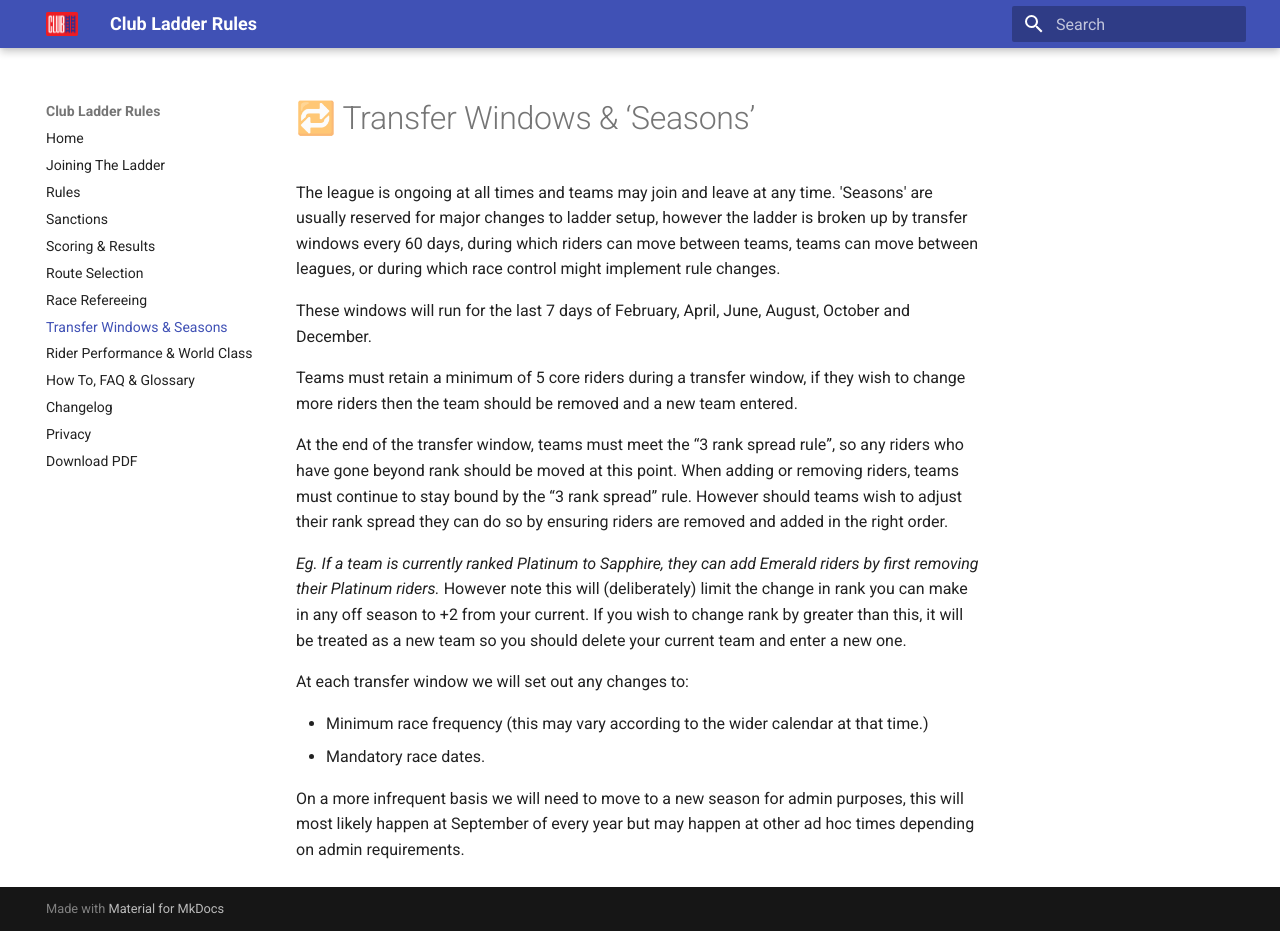
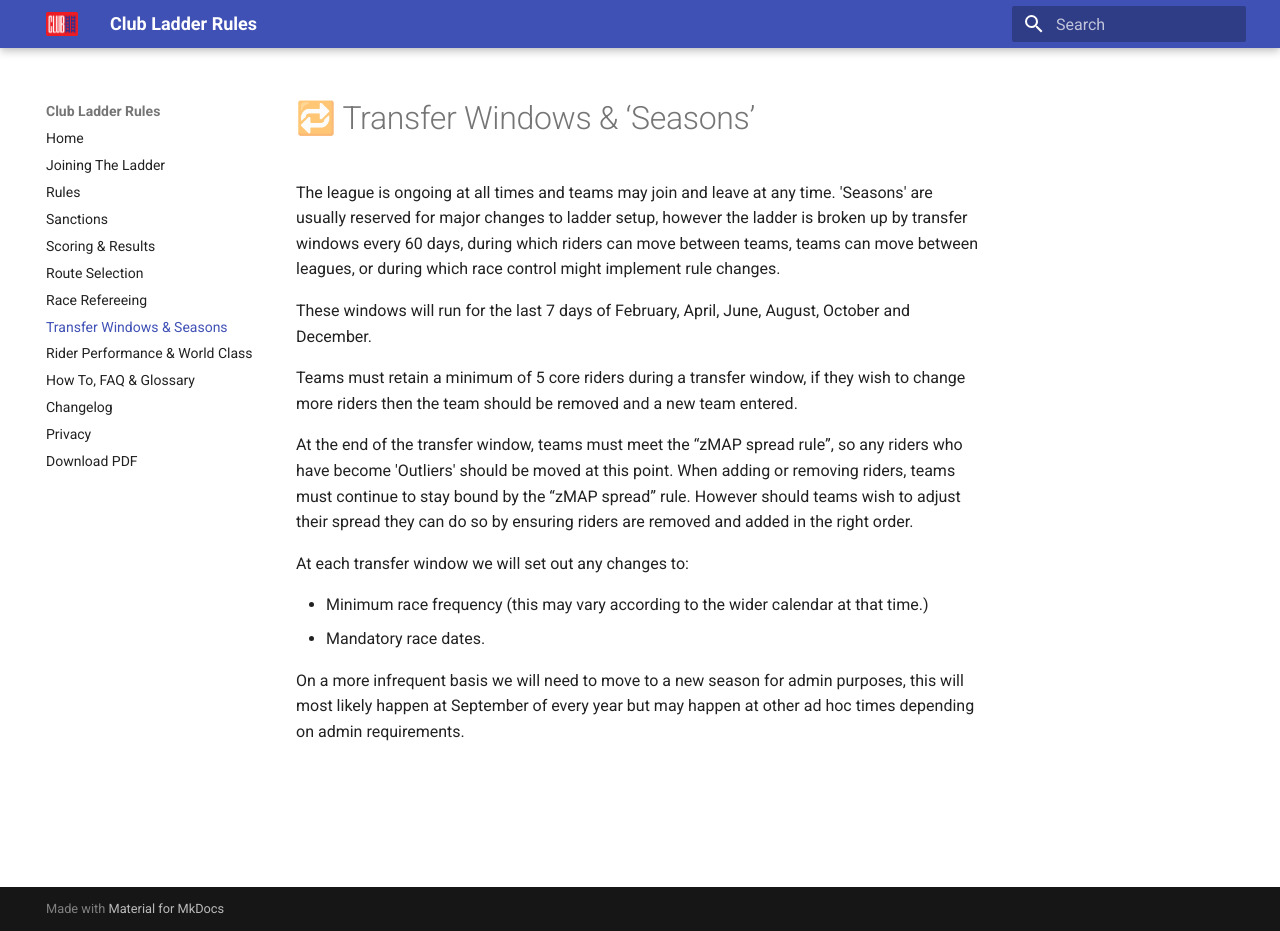
Before and after one commit to gazhay/rules-clubladder, an MkDocs documentation site: the page built from docs/transfer.md, in a window 1280 px wide and 931 px high. Built offline with MkDocs 1.6.1 and Material for MkDocs 9.7.7, drawn with Linux system fonts in a browser that asks for light colours.

Commit message:
Update transfer.md

```diff
--- a/docs/transfer.md
+++ b/docs/transfer.md
@@ -7,10 +7,7 @@ These windows will run for the last 7 days of February, April, June, August, Oct
 
 Teams must retain a minimum of 5 core riders during a transfer window, if they wish to change more riders then the team should be removed and a new team entered.
 
-At the end of the transfer window, teams must meet the “3 rank spread rule”, so any riders who have gone beyond rank should be moved at this point. When adding or removing riders, teams must continue to stay bound by the “3 rank spread” rule. However should teams wish to adjust their rank spread they can do so by ensuring riders are removed and added in the right order.
-
-*Eg. If a team is currently ranked Platinum to Sapphire, they can add Emerald riders by first removing their Platinum riders.*
-However note this will (deliberately) limit the change in rank you can make in any off season to +2 from your current. If you wish to change rank by greater than this, it will be treated as a new team so you should delete your current team and enter a new one.
+At the end of the transfer window, teams must meet the “zMAP spread rule”, so any riders who have become 'Outliers' should be moved at this point. When adding or removing riders, teams must continue to stay bound by the “zMAP spread” rule. However should teams wish to adjust their spread they can do so by ensuring riders are removed and added in the right order.
 
 At each transfer window we will set out any changes to:
 
```
